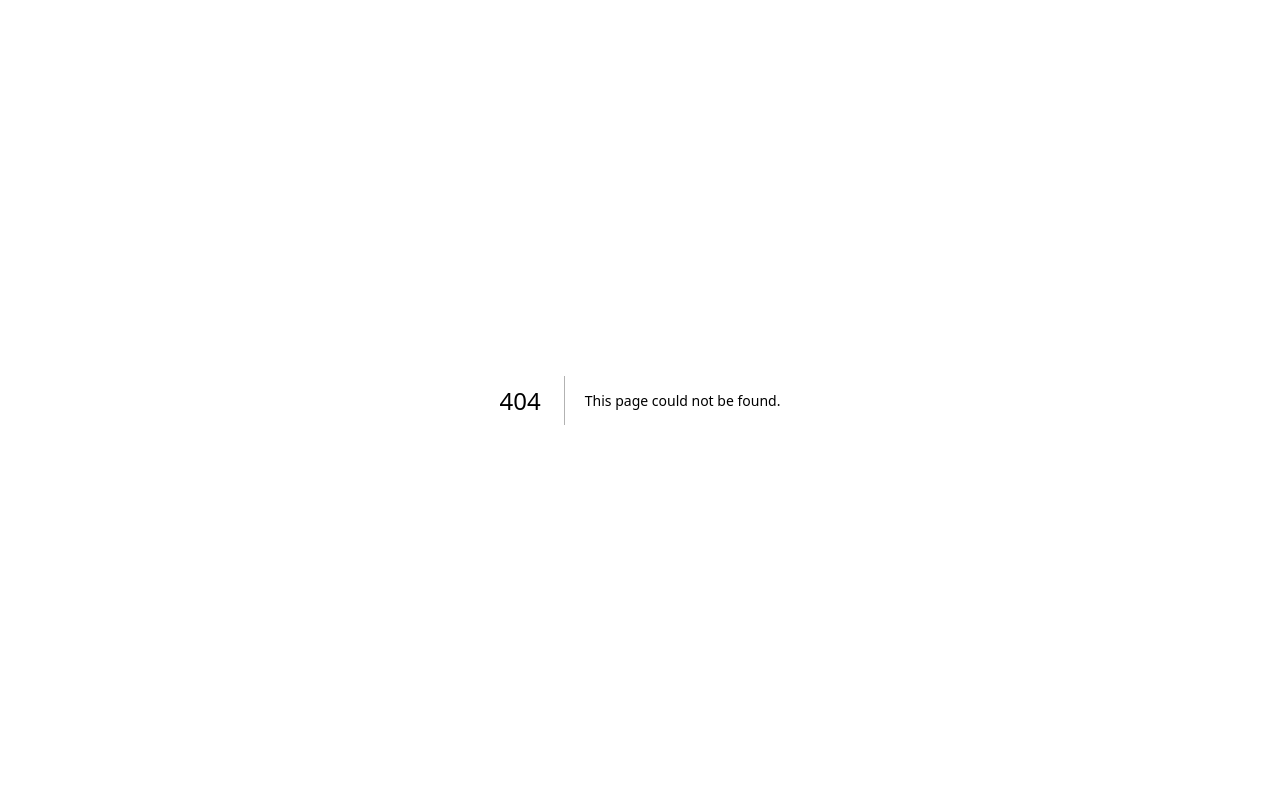
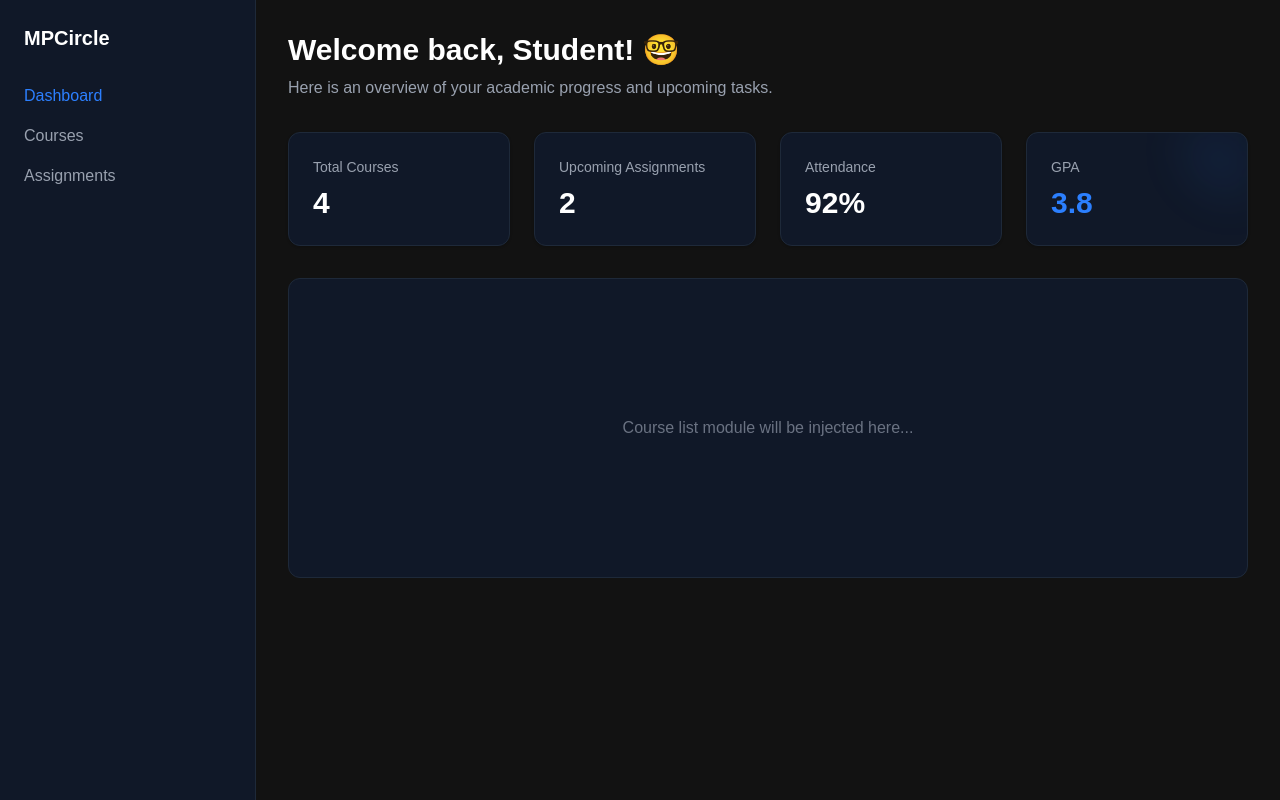
Before and after one commit to kbastrzyk-dev/nextjs-student-dashboard, a Next.js app: page /dashboard in a window 1280 px wide. Before the commit this address had no page. Built offline with nearby package versions, Linux system fonts and the light colour scheme.

Commit message:
feat(dashboard): implement dashboard layout shell and metrics grid UI

```diff
--- /dev/null
+++ b/src/app/dashboard/layout.tsx
@@ -0,0 +1,32 @@
+import React from "react";
+
+interface DashboardLayoutProps {
+  children: React.ReactNode;
+}
+
+export default function DashboardLayout({ children }: DashboardLayoutProps) {
+  return (
+    <div className="min-h-screen bg-[#121212] flex">
+      {/*
+        Remember to extract this aside into a separate component later!!!!!!!
+      */}
+      <aside className="w-64 bg-gray-900 border-r border-gray-800 p-6 hidden md:block">
+        <h1 className="text-xl font-bold text-white mb-8">MPCircle</h1>
+        <nav className="text-gray-400">
+          <ul className="space-y-4">
+            <li className="text-blue-500 font-medium">Dashboard</li>
+            <li className="hover:text-white cursor-pointer transition-colors">
+              Courses
+            </li>
+            <li className="hover:text-white cursor-pointer transition-colors">
+              Assignments
+            </li>
+          </ul>
+        </nav>
+      </aside>
+
+      {/* Main content area */}
+      <main className="flex-1 p-8 overflow-y-auto">{children}</main>
+    </div>
+  );
+}
--- /dev/null
+++ b/src/app/dashboard/page.tsx
@@ -0,0 +1,70 @@
+import React from "react";
+
+export default function DashboardPage() {
+  // Mock data representing the student's metrics.
+  // In a real-world scenario, this Server Component would fetch data directly from a database or external API.
+  const metrics = {
+    totalCourses: 4,
+    upcomingAssignments: 2,
+    attendance: 92,
+    gpa: 3.8,
+  };
+
+  return (
+    <div className="flex flex-col gap-8">
+      {/* Welcome Section */}
+      <header>
+        <h1 className="text-3xl font-bold text-white">
+          Welcome back, Student! 🤓
+        </h1>
+        <p className="text-gray-400 mt-2">
+          Here is an overview of your academic progress and upcoming tasks.
+        </p>
+      </header>
+
+      {/* Metrics Grid */}
+      <section className="grid grid-cols-1 sm:grid-cols-2 lg:grid-cols-4 gap-6">
+        {/* Total Courses Card */}
+        <div className="bg-gray-900 border border-gray-800 rounded-xl p-6 shadow-sm hover:border-gray-700 transition-colors">
+          <h3 className="text-sm font-medium text-gray-400">Total Courses</h3>
+          <p className="text-3xl font-bold text-white mt-2">
+            {metrics.totalCourses}
+          </p>
+        </div>
+
+        {/* Upcoming Assignments Card */}
+        <div className="bg-gray-900 border border-gray-800 rounded-xl p-6 shadow-sm hover:border-gray-700 transition-colors">
+          <h3 className="text-sm font-medium text-gray-400">
+            Upcoming Assignments
+          </h3>
+          <p className="text-3xl font-bold text-white mt-2">
+            {metrics.upcomingAssignments}
+          </p>
+        </div>
+
+        {/* Attendance Card */}
+        <div className="bg-gray-900 border border-gray-800 rounded-xl p-6 shadow-sm hover:border-gray-700 transition-colors">
+          <h3 className="text-sm font-medium text-gray-400">Attendance</h3>
+          <p className="text-3xl font-bold text-white mt-2">
+            {metrics.attendance}%
+          </p>
+        </div>
+
+        {/* GPA Card */}
+        <div className="bg-gray-900 border border-gray-800 rounded-xl p-6 shadow-sm hover:border-blue-900 transition-colors relative overflow-hidden">
+          {/* Subtle accent gradient for the GPA card to make it stand out */}
+          <div className="absolute top-0 right-0 w-16 h-16 bg-blue-500/10 rounded-bl-full blur-xl"></div>
+          <h3 className="text-sm font-medium text-gray-400">GPA</h3>
+          <p className="text-3xl font-bold text-blue-500 mt-2">{metrics.gpa}</p>
+        </div>
+      </section>
+
+      {/* Placeholder for the Course List (next step) */}
+      <section className="bg-gray-900 border border-gray-800 rounded-xl p-8 min-h-[300px] flex items-center justify-center">
+        <p className="text-gray-500 font-medium">
+          Course list module will be injected here...
+        </p>
+      </section>
+    </div>
+  );
+}
```
